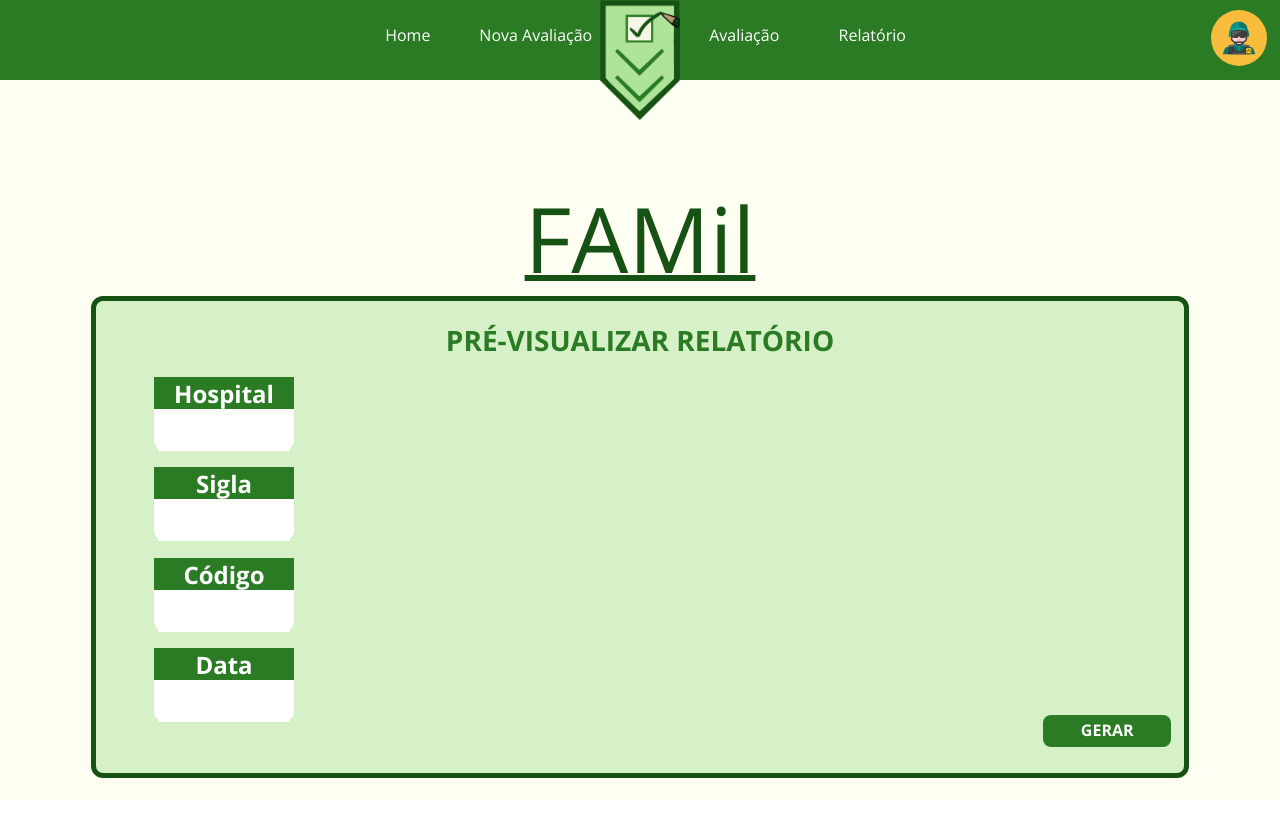
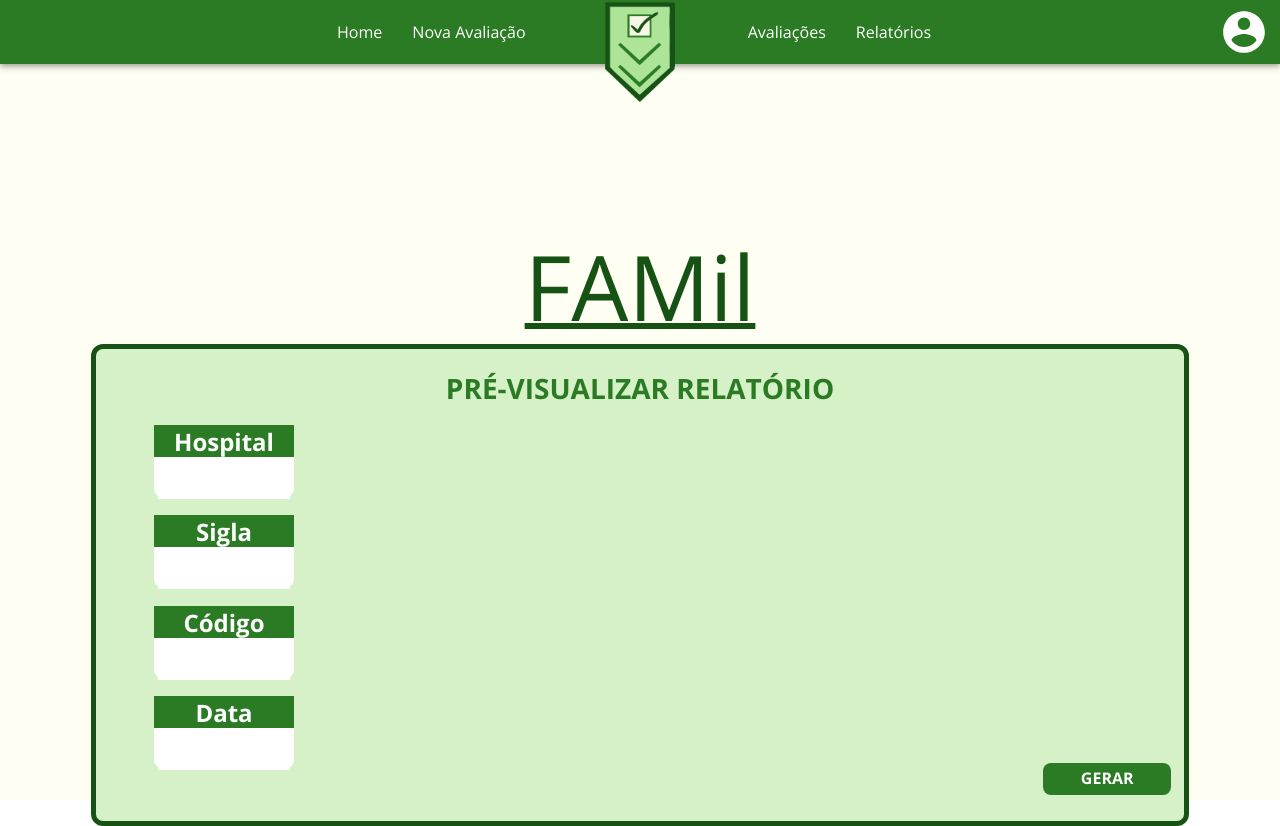
Before and after one commit to fga-eps-mds/2021-1-hospitalar, a React (Create React App) app in the folder frontend/: page /PreVisualizar in a window 1280 px wide. Before the commit the page ends 800 px from the top, so only its background shows below. Built offline with nearby package versions, Linux system fonts and the light colour scheme.

Commit message:
#N/A - Arrumando detalhes pequenos no front

```diff
--- a/frontend/src/components/GlobalComponents/Header/styles.ts
+++ b/frontend/src/components/GlobalComponents/Header/styles.ts
@@ -7,7 +7,7 @@ export const useStyles = makeStyles((theme) => ({
   },
   imgLogo: {
     height: 100,
-    width: 90,
+    width: 70,
     position: 'absolute',
     top: 2,
     left: 0,
--- a/frontend/src/pages/EditarItem/index.tsx
+++ b/frontend/src/pages/EditarItem/index.tsx
@@ -23,6 +23,7 @@ export function EditarItem(): React.ReactElement {
     nomeHospital: '',
     idsAvaliadores: '',
     data: new Date().toISOString(),
+    configuracao: {},
     secoes: [
       {
         id: 0,
@@ -31,14 +32,14 @@ export function EditarItem(): React.ReactElement {
           {
             id: 0,
             nome: 'testando',
-            status: '',
+            status: 'C',
             comentario: '',
             pontuacao: 0,
           },
           {
             id: 0,
             nome: 'testando2',
-            status: '',
+            status: 'C',
             comentario: '',
             pontuacao: 0,
           },
--- a/frontend/src/pages/PreVisualizarRelatorio/index.tsx
+++ b/frontend/src/pages/PreVisualizarRelatorio/index.tsx
@@ -1,6 +1,5 @@
+import { Header } from '../../components/GlobalComponents/Header'
 import React from 'react'
-import icon_3 from '../../assets/logo_3.svg'
-import logo_simples from '../../assets/logo_simples.png'
 import { useStyles } from './styles'
 
 export function PreVisualizarRelatorio(): React.ReactElement {
@@ -9,24 +8,14 @@ export function PreVisualizarRelatorio(): React.ReactElement {
   return (
     <>
       <div className={classes.barraFundo} />
-      <div className={classes.iconSpace}>
-        <img className={classes.iconPerfil} src={icon_3} alt='' />
-      </div>
-      <div className={classes.barraTopo}>
-        <div className={classes.btnHome0}>
-          <p className={classes.tituloBarraTopo}>Home</p>
-        </div>
-        <div className={classes.btnHome1}>
-          <p className={classes.tituloBarraTopo}>Nova Avaliação</p>
-        </div>
-        <img className={classes.imagem} src={logo_simples} alt='' />
-        <div className={classes.btnHome2}>
-          <p className={classes.tituloBarraTopo}>Avaliação</p>
-        </div>
-        <div className={classes.btnHome3}>
-          <p className={classes.tituloBarraTopo}>Relatório</p>
-        </div>
-      </div>
+      <Header
+        links={[
+          { texto: 'Home', link: '/' },
+          { texto: 'Nova Avaliação', link: '/NovaAvaliacao' },
+          { texto: 'Avaliações', link: '/avaliacao' },
+          { texto: 'Relatórios', link: '/relatorio' },
+        ]}
+      />
       <div className={classes.barraUm} />
       <div className={classes.barraDois}>
         <p className={classes.nomeTrab}>FAMil</p>
--- a/frontend/src/pages/gerarRelatorio/index.tsx
+++ b/frontend/src/pages/gerarRelatorio/index.tsx
@@ -1,6 +1,5 @@
+import { Header } from '../../components/GlobalComponents/Header'
 import React from 'react'
-import icon_3 from '../../assets/logo_3.svg'
-import logo_simples from '../../assets/logo_simples.png'
 import { useStyles } from './styles'
 
 export function GerarRelatorio(): React.ReactElement {
@@ -9,24 +8,14 @@ export function GerarRelatorio(): React.ReactElement {
   return (
     <>
       <div className={classes.barraFundo} />
-      <div className={classes.iconSpace}>
-        <img className={classes.iconPerfil} src={icon_3} alt='' />
-      </div>
-      <div className={classes.barraTopo}>
-        <div className={classes.btnHome0}>
-          <p className={classes.tituloBarraTopo}>Home</p>
-        </div>
-        <div className={classes.btnHome1}>
-          <p className={classes.tituloBarraTopo}>Nova Avaliação</p>
-        </div>
-        <img className={classes.imagem} src={logo_simples} alt='' />
-        <div className={classes.btnHome2}>
-          <p className={classes.tituloBarraTopo}>Avaliação</p>
-        </div>
-        <div className={classes.btnHome3}>
-          <p className={classes.tituloBarraTopo}>Relatório</p>
-        </div>
-      </div>
+      <Header
+        links={[
+          { texto: 'Home', link: '/' },
+          { texto: 'Nova Avaliação', link: '/NovaAvaliacao' },
+          { texto: 'Avaliações', link: '/avaliacao' },
+          { texto: 'Relatórios', link: '/relatorio' },
+        ]}
+      />
       <div className={classes.barraUm} />
       <div className={classes.barraDois}>
         <p className={classes.nomeTrab}>FAMil</p>
--- a/frontend/src/theme/index.ts
+++ b/frontend/src/theme/index.ts
@@ -14,6 +14,9 @@ export const theme = createTheme({
     secondary: {
       main: '#2b7b24',
     },
+    background: {
+      default: '#fefef4',
+    },
   },
   typography: {
     fontFamily: 'Open Sans, sans-serif',
```
